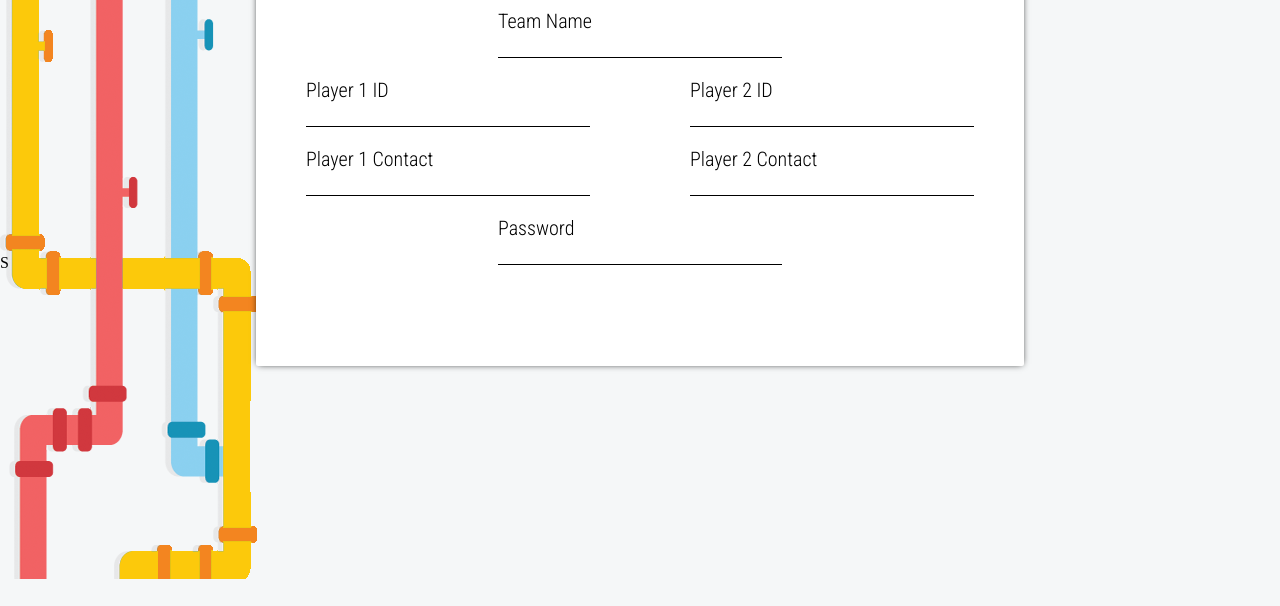
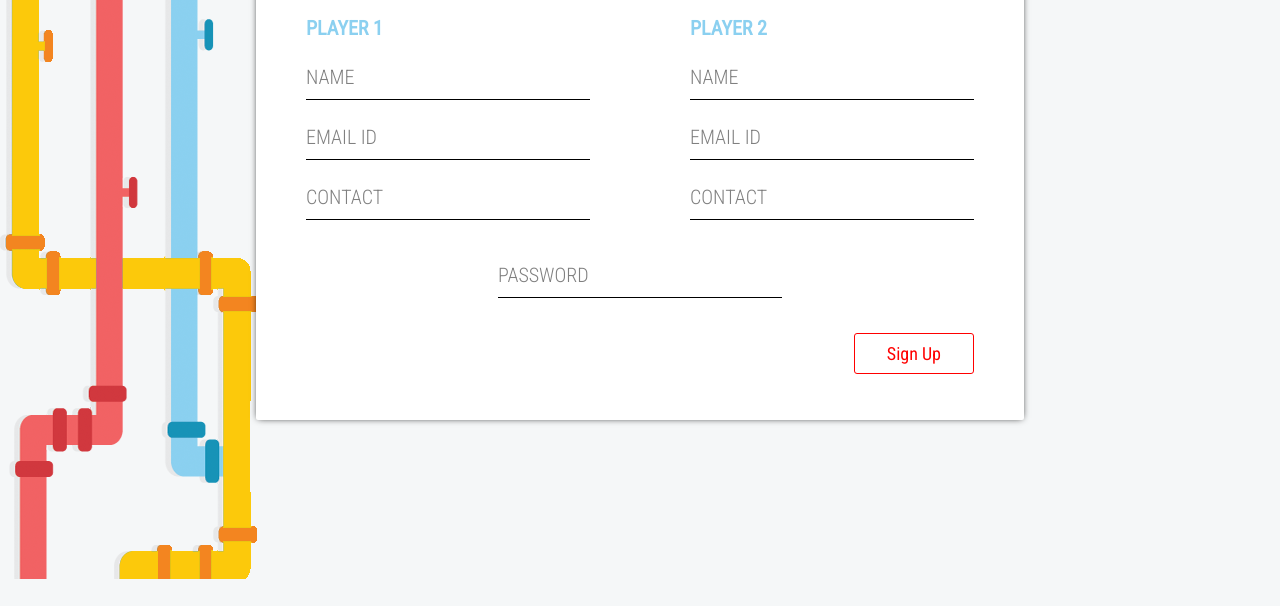
Before and after one commit to parthosa/acmCheckmate2k16, a plain HTML site: page login.html in a window 1280 px wide. Shown: the part 194-800 px from the top of the page. Drawn offline with Linux system fonts and the light colour scheme.

Commit message:
loginFinal

```diff
--- a/css/style.css
+++ b/css/style.css
@@ -30,6 +30,8 @@ body{
     top: 17vh;
     width: 65vw;
     border-right: 35px solid rgb(152, 197, 121);
+    border-radius: 25px;
+
 }
 
 
@@ -189,14 +191,20 @@ body{
 	background: -ms-linear-gradient(top,#25A6E1 0%,#188BC0 100%);
 	background: linear-gradient(top,#25A6E1 0%,#188BC0 100%);
 	filter: progid: DXImageTransform.Microsoft.gradient( startColorstr='#25A6E1',endColorstr='#188BC0',GradientType=0);
-	padding: 6px 13px;
+	padding: 7px 18px;
+	font-family: 'Roboto Condensed', sans-serif;
     color: #fff;
-    font-family: 'Helvetica Neue',sans-serif;
     font-size: 14px;
 	border-radius:4px;
 	-moz-border-radius:4px;
 	-webkit-border-radius:4px;
-	border:1px solid #1A87B9
+	border:1px solid #1A87B9;
+	transition: all 0.2s ease;
+}
+
+
+#submitButton:hover {
+	 box-shadow: 0px 0px 7px 1px #1A87B9;
 }
 
 
@@ -283,11 +291,13 @@ body{
     background: whitesmoke;
 }
 
+
+
 .modal{
 	cursor: crosshair;
 	display: none;
 	position: absolute;
-	z-index: 9;
+	z-index: 4;
 	top:0;
 	background: rgba(0,0,0,0.3);
 	width: 100vw;
@@ -295,7 +305,7 @@ body{
 }
 
 .modalContent{
-	z-index: 4;
+	z-index: 8;
 	cursor: default !important;
 	position: relative;
 	top:23vh;
@@ -370,23 +380,23 @@ body{
 	position: relative;
     margin: 0 auto;
     width: 60vw;
-    height: 410px;
+    height: 536px;
     padding-top: 28px;
     background-color: white;
-    top: 14vh;
+    top: 5vh;
     box-shadow: 0px 0px 7px -2px;
     border-radius: 2px;
 }
 
 #loginContent h4{
 	font-family: 'Roboto Condensed',sans-serif;
-    padding-left: 28px;
+    padding-left: 14px;
     margin: 0px;
-    font-size: 24px;
-    border-left: 5px solid #00EEEE;
+    font-size: 27px;
+    border-left: 6px solid #FCC90B;
     text-transform: uppercase;
-    color: #00EEEE;
-    letter-spacing: -1px;
+    color: #FCC90B;
+    letter-spacing: 0px;
 }
 
 form{
@@ -400,18 +410,30 @@ fieldset{
 }
 
 form label {
-	position: relative;
+	text-transform: uppercase;
+	position:absolute;
 	top:0;
 	left:0;
 	font-family: 'Roboto Condensed',sans-serif;
 	font-size: 20px;
     font-weight: 300;
+    line-height: 4px;
     transition: 0.2s ease;
     -webkit-transition: 0.2s ease;
     -moz-transition: 0.2s ease;
+    color: grey;
+}
+
+form h5{
+	text-transform: uppercase;
+	font-family: 'Roboto Condensed',sans-serif;
+	font-size: 20px;
+    color: #8BD0F0;
 }
 
 form input{
+	z-index:9;
+	color: #212121;
 	line-height: 9px;
 	position: relative;
 	display: block;
@@ -422,24 +444,24 @@ form input{
 }
 
 form input:focus ~ label{
-	color:#9d9d9d;
-	-webkit-transform: translate(-12%, -50%) scale(0.75,0.75);
-	transform: translate(-12%, -50%) scale(0.75,0.75);
-	-moz-transform: translate(-12%, -50%) scale(0.75,0.75);
+	top:-13px;
+	font-size: 14px;
+	font-weight: 400;
+
 }
 
 form input:valid ~ label{
-	color:#9d9d9d;
-	-webkit-transform: translate(-12%, -50%) scale(0.75,0.75);
-	transform: translate(-12%, -50%) scale(0.75,0.75);
-	-moz-transform: translate(-12%, -50%) scale(0.75,0.75);
+	color: green;
+	top:-13px;
+	font-size: 14px;
+	font-weight: 400;
 }
 
 
 .input-container{
-	margin: 0px 50px 20px;
+	margin: 0px 50px 35px;
 	position: relative;
-	clear: both;
+
 }
 
 
@@ -454,11 +476,28 @@ form input:valid ~ label{
 }
 
 
-form input:focus ~ .bar{
-	background:red;
-	height: 2px;
+
+
+.bar:before, .bar:after   {
+  content:'';
+  height:2px;
+  width:0;
+  position:absolute;
+  background:red;
+  transition:0.2s ease all;
+
+}
+.bar:before {
+  left:50%;
+}
+.bar:after {
+  right:50%;
 }
 
+/* active state */
+input:focus ~ .bar:before, input:focus ~ .bar:after {
+  width:50%;
+}
 
 .wrapper{
 	position: relative;
@@ -467,8 +506,34 @@ form input:focus ~ .bar{
 
 .player1{
 	float: left;
+	    top: -18px;
 }
 
 .player2{
 	float: right;
+	    top: -18px;
 }
+
+form button{
+	cursor: pointer;
+	font-family: 'Roboto Condensed',sans-serif;
+    background: 0;
+    outline: none;
+    border: 1px solid red;
+    padding: 9px 32px;
+    font-size: 18px;
+    color: red;
+    border-radius: 3px;
+    transition: all 0.5s ease;
+}
+
+form button:hover{
+	color: white;
+	background: red;
+}
+
+.button-container{
+
+	text-align: right;
+	padding: 0px 50px;
+}
--- a/login.html
+++ b/login.html
@@ -14,46 +14,65 @@
 		<fieldset>
 		<div class="wrapper" style="margin: 0 auto">
 		<div class="input-container">
+			<input type='text' name="teamName" required>
 			<label for="teamName">Team Name</label>
-			<input type='text' name="teamName">
 			<div class='bar'></div>
 		</div>
 		</div>
 		<div class="wrapper player1">
 		<div class="input-container">
-
-			<label for="teamName">Player 1 ID</label>
-			<input type='text' name="player1id">
+		<h5>Player 1</h5>
+		</div>
+		<div class="input-container">
+			<input type='text' name="name-1" required>
+			<label for="name-1">Name</label>
 			<div class='bar'></div>
 		</div>
 		<div class="input-container">
-			<label for="teamName">Player 1 Contact</label>
-			<input type='text' name="player1id">
+			<input type='text' name="email-address-1" required>
+			<label for="email-address-1">Email Id</label>
+			<div class='bar'></div>
+		</div>
+
+		<div class="input-container">
+			<input type='tel' name="contact-1" required>
+			<label for="contact-1">Contact</label>
 			<div class='bar'></div>
 		</div>
 		</div>
 		<div class=" wrapper player2">
 		<div class="input-container">
-			<label for="teamName">Player 2 ID</label>
-			<input type='text' name="player2id">
+			<h5>Player 2</h5>
+		</div>
+		<div class="input-container">
+			<input type='text' name="name-2" required>
+			<label for="name-2">Name</label>
 			<div class='bar'></div>
 		</div>
 		<div class="input-container">
-			<label for="teamName">Player 2 Contact</label>
-			<input type='text' name="player1id">
+			<input type='text' name="email-address-2" required>
+			<label for="email-address-2">Email Id</label>
+			<div class='bar'></div>
+		</div>
+		<div class="input-container">
+			<input type='tel' name="contact-2" required>
+			<label for="contact-2">Contact</label>
 			<div class='bar'></div>
 		</div>
 		</div>
-		<div class="wrapper" style="margin: 0 auto">
+		<div class="wrapper" style="margin: 0 auto;clear: both;">
 		<div class="input-container" >
+			<input type='password' name="password" required>
 			<label for="password">Password</label>
-			<input type='password' name="password">
 			<div class='bar'></div>
 		</div>
 		</div>
+		<div class="button-container">
+		<button type="submit">Sign Up</button>
+		</div>
 		</fieldset>
 	</form>
-	</div>S
+	</div>
 </div>
 
 </body>
```
Also changed, not shown: index.html (+3 -2 lines).
